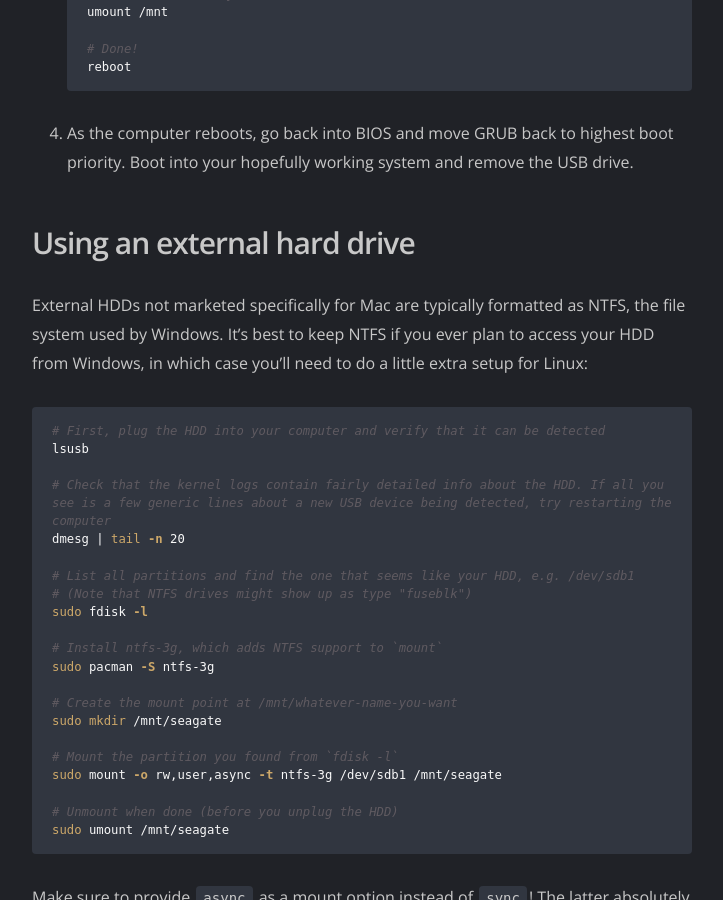
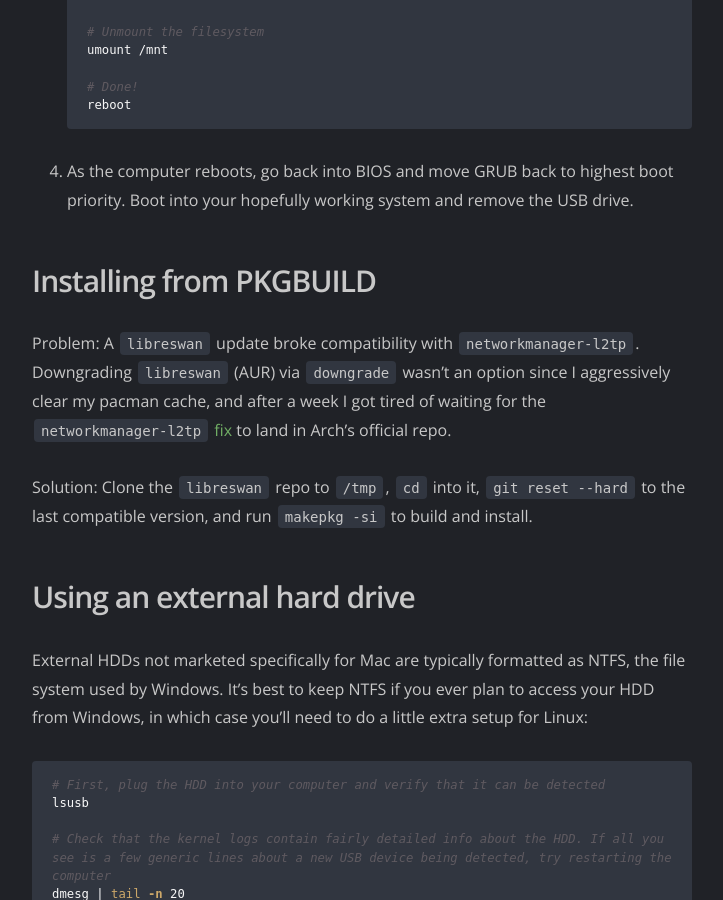
Before and after one commit to artnc/personal-website, a Jekyll site: the page built from src/blog/_posts/2017-03-29-arch-notes.md, in a window 1280 px wide and 900 px high, scrolled down 3138 px. Shown: the whole window, without its empty margins (278-1001 px from the left). Built offline with Jekyll 4.4.1, drawn with Linux system fonts in a browser that asks for light colours; comment, search, counter and statistics services are not loaded; some of the changed text lies outside the part shown.

Commit message:
Add makepkg to /arch-notes

````diff
--- a/src/blog/_posts/2017-03-29-arch-notes.md
+++ b/src/blog/_posts/2017-03-29-arch-notes.md
@@ -14,6 +14,7 @@ Arch is surprisingly stable if you remember the single most important post-insta
 ### OS
 
 - [Recovering from a bad upgrade](#recovering-from-a-bad-upgrade)
+- [Installing from PKGBUILD](#installing-from-pkgbuild)
 - [Using an external hard drive](#using-an-external-hard-drive)
 - [Freeing up disk space](#freeing-up-disk-space)
 - [Increasing the file watch limit](#increasing-the-file-watch-limit)
@@ -91,6 +92,12 @@ Some weeks later I crossed my fingers and ran the upgrade command again, which f
    ```
 
 1. As the computer reboots, go back into BIOS and move GRUB back to highest boot priority. Boot into your hopefully working system and remove the USB drive.
+
+## Installing from PKGBUILD
+
+Problem: A `libreswan` update broke compatibility with `networkmanager-l2tp`. Downgrading `libreswan` (AUR) via `downgrade` wasn't an option since I aggressively clear my pacman cache, and after a week I got tired of waiting for the `networkmanager-l2tp` [fix](https://github.com/nm-l2tp/NetworkManager-l2tp/commit/3c6ccfe331e65c7af8be4df78cac67c030e96958) to land in Arch's official repo.
+
+Solution: Clone the `libreswan` repo to `/tmp`, `cd` into it, `git reset --hard` to the last compatible version, and run `makepkg -si` to build and install.
 
 ## Using an external hard drive
 
````
